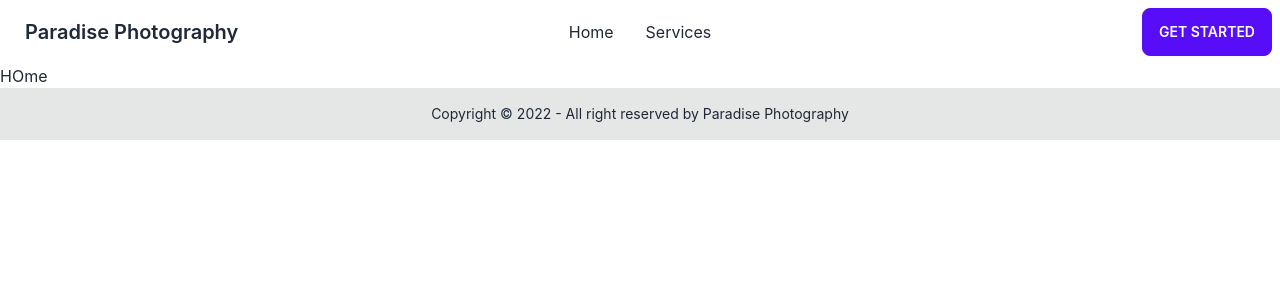
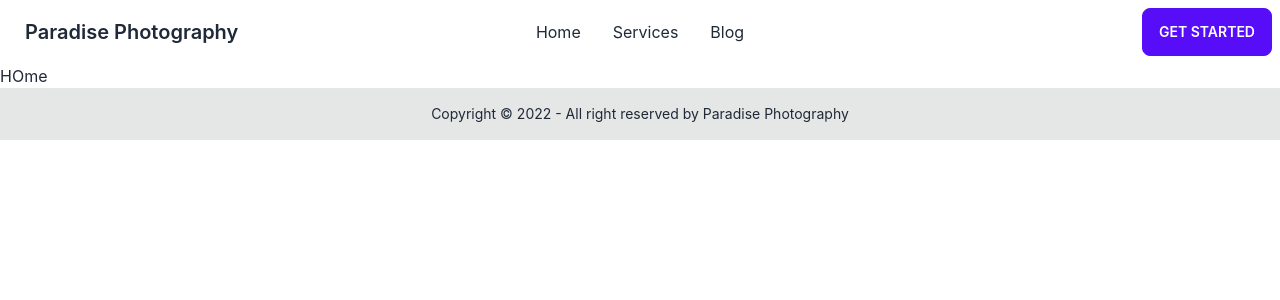
Before and after one commit to WebDevDibbo/Paradise-Photography, a React (Create React App) app: page / in a window 1280 px wide. Shown: the top 300 px of the page. Built offline with nearby package versions, Linux system fonts and the light colour scheme.

Commit message:
favicon added

```diff
--- a/public/index.html
+++ b/public/index.html
@@ -24,7 +24,7 @@
       work correctly both with client-side routing and a non-root public URL.
       Learn how to configure a non-root public URL by running `npm run build`.
     -->
-    <title>React App</title>
+    <title>Paradise Photography</title>
   </head>
   <body>
     <noscript>You need to enable JavaScript to run this app.</noscript>
--- a/src/Pages/Shared/Header/Header.js
+++ b/src/Pages/Shared/Header/Header.js
@@ -30,6 +30,7 @@
             >
              <li><Link to='/'>Home</Link></li>
              <li><Link to='/services'>Services</Link></li>
+             <li><Link to='/blog'>Blog</Link></li>
 
             </ul>
           </div>
@@ -41,6 +42,7 @@
           <ul className="menu menu-horizontal p-0">
           <li><Link to='/'>Home</Link></li>
           <li><Link to='/services'>Services</Link></li>
+          <li><Link to='/blog'>Blog</Link></li>
 
           </ul>
         </div>
```
Also changed, not shown: 1 other file (tests, documents, lock files or other folders).
